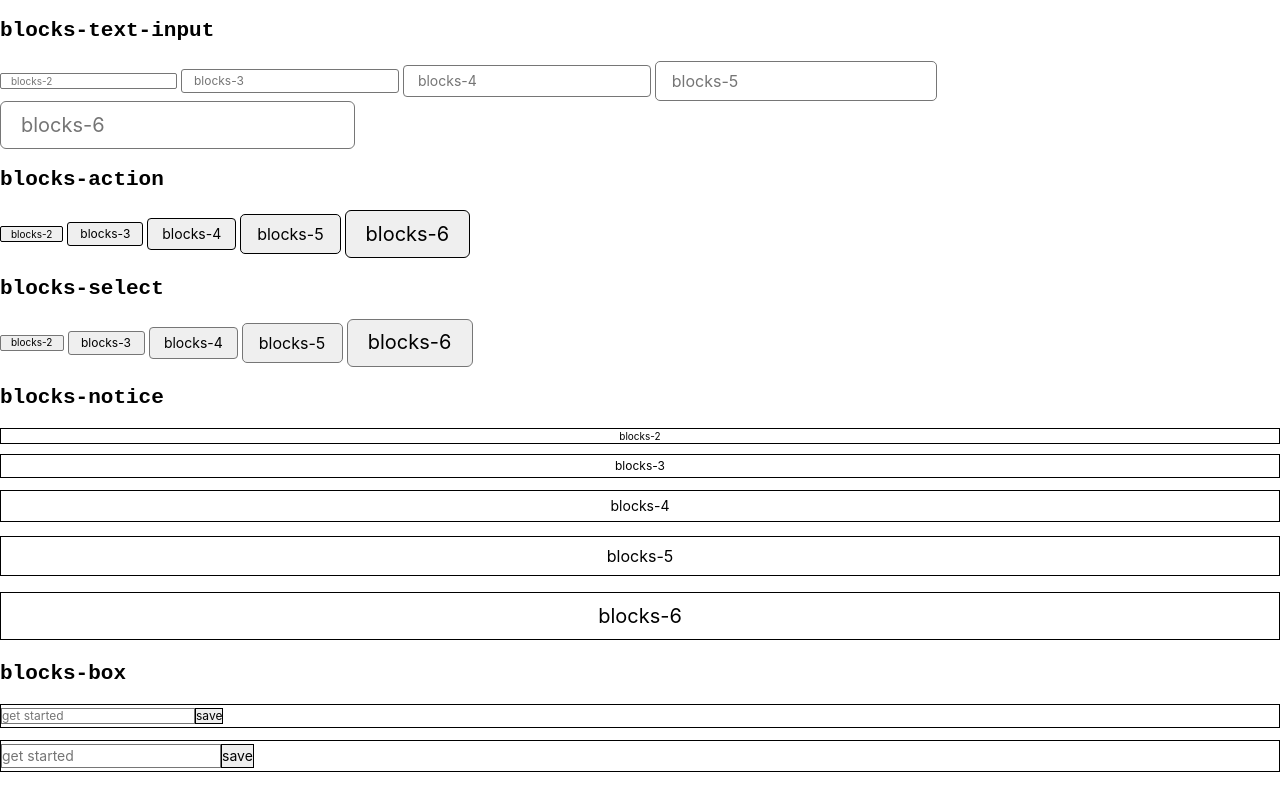
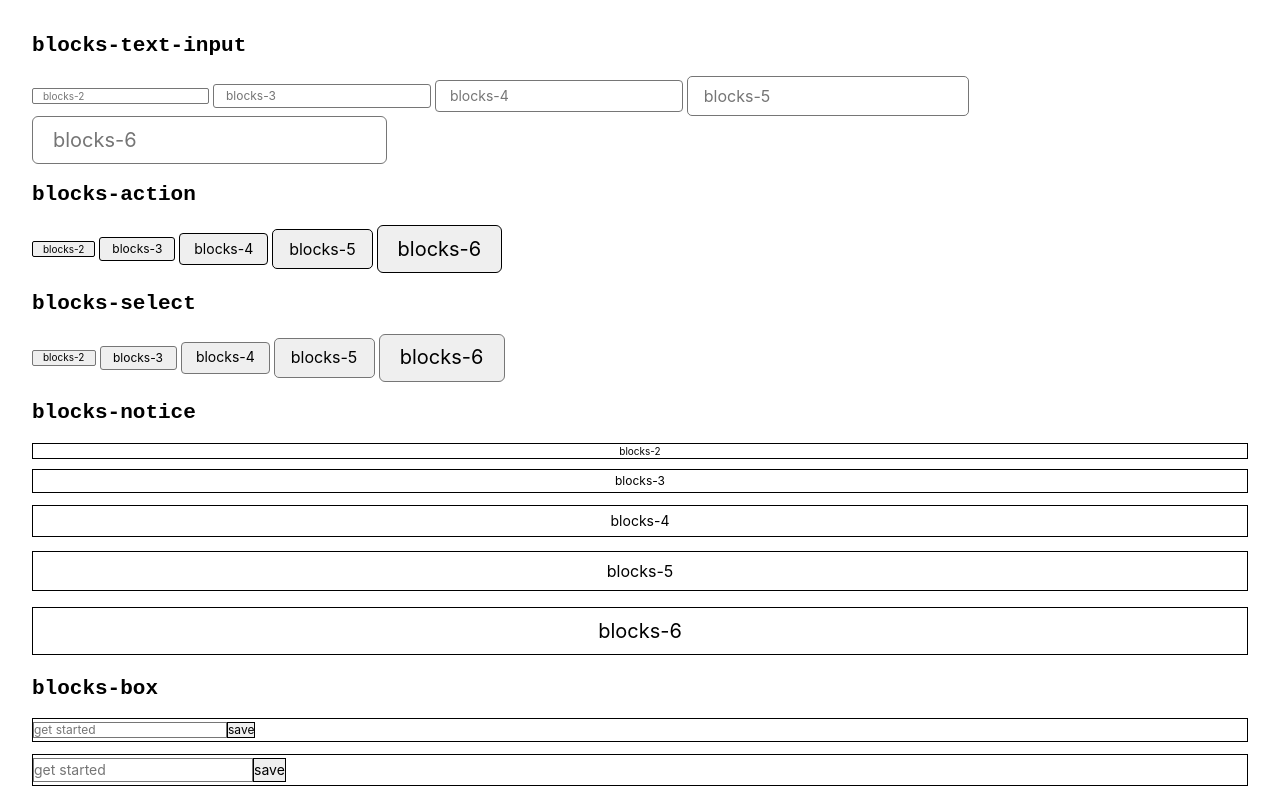
Before and after one commit to chantastic/planningcenter-elements, a website: page index.html in a window 1280 px wide. Shown: the top 786 px of the page. Drawn offline with nearby package versions, Linux system fonts and the light colour scheme.

Commit message:
add a margin on the index

```diff
--- a/index.html
+++ b/index.html
@@ -22,7 +22,7 @@
   <title>Blocks</title>
 </head>
 
-<body>
+<body style="margin: 2rem">
   <h2>
     <code>blocks-text-input</code>
   </h2>
```
